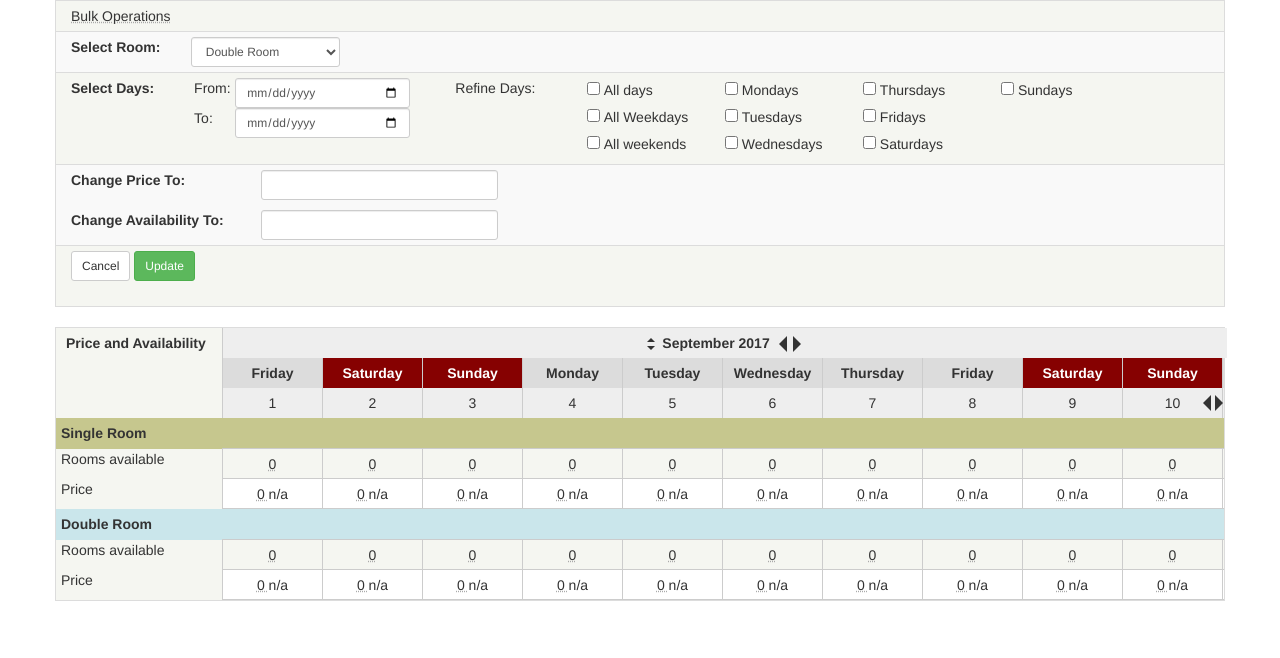
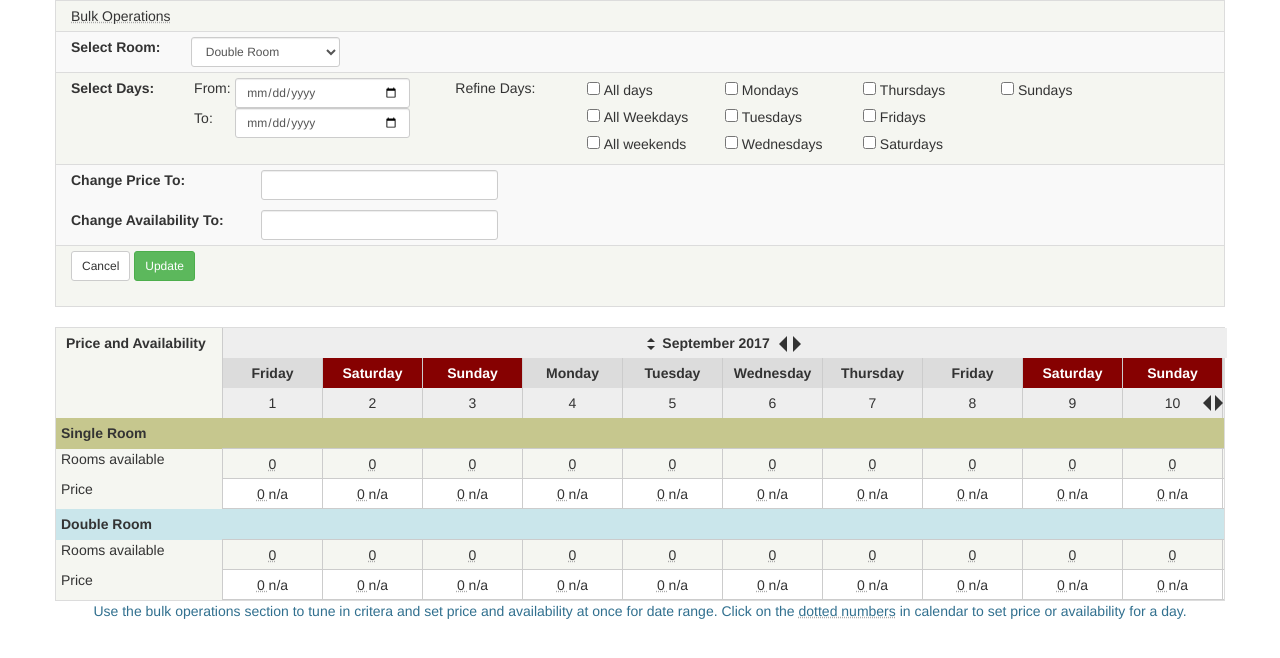
Before and after one commit to adhocore/vue-inventory, a plain HTML site: page index.html in a window 1280 px wide. Drawn offline with nearby package versions, Linux system fonts and the light colour scheme.

Commit message:
doc: usage info

```diff
--- a/index.html
+++ b/index.html
@@ -108,6 +108,13 @@
 </div>
 <div class="spacer-10">&nbsp;</div>
 <calendar :room-types="roomTypes" :storage="storage" ref="calendar"></calendar>
+<div class="col-md-12">
+  <div class="row">
+    <p class="text-info text-center">
+      Use the bulk operations section to tune in critera and set price and availability at once for date range. Click on the <span class="dotted-bottom">dotted numbers</span> in calendar to set price or availability for a day.
+    </p>
+  </div>
+</div>
 </div>
 <script type="text/x-template" id="calendar-grid">
 <div class="row calendar">
```
